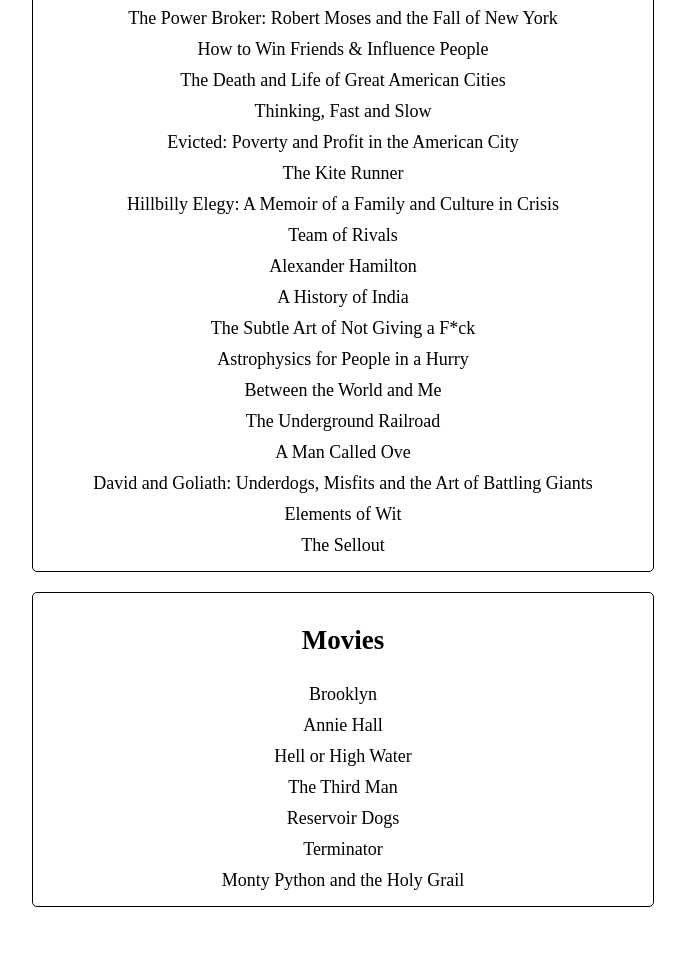
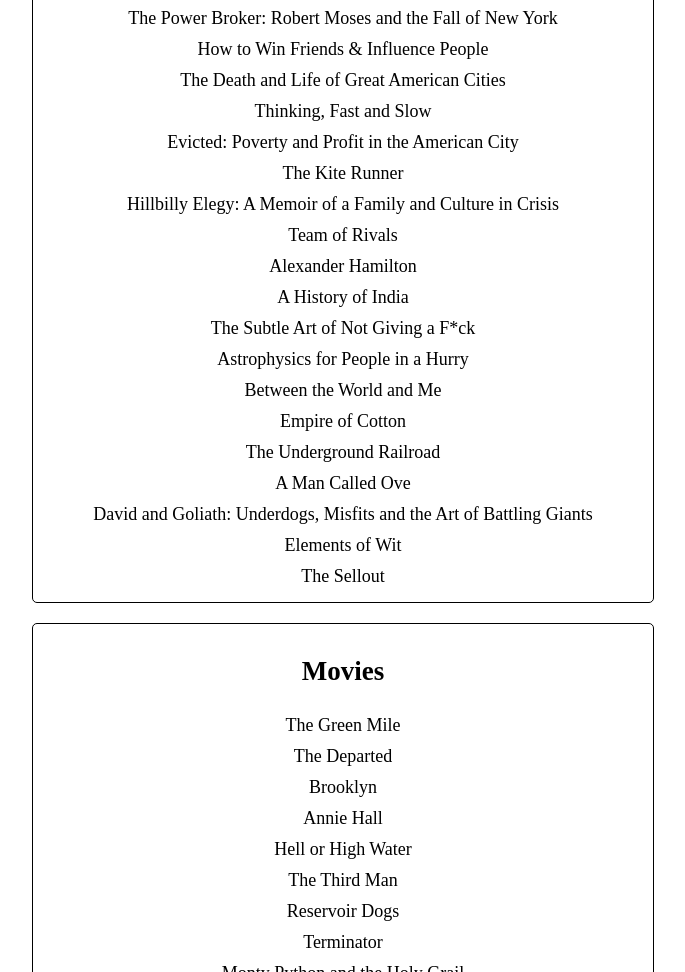
Before and after one commit to oellio01/oellio01.github.io, a plain HTML site: page rankings.html in a window 1280 px wide. Shown: the part 257-1229 px from the top of the page, without its empty margins (297-982 px from the left). Before the commit the page ends 1184 px from the top, so only its background shows below. Drawn offline with Linux system fonts and the light colour scheme; a web font is replaced by a local one.

Commit message:
green mile, departed, cotton

```diff
--- a/rankings.html
+++ b/rankings.html
@@ -36,6 +36,7 @@
         <a style="cursor:pointer" onclick="window.open('https://www.amazon.com/Subtle-Art-Not-Giving-Counterintuitive/dp/B01I29Y344/ref=sr_1_1?s=books&ie=UTF8&qid=1503511448&sr=1-1&keywords=the+subtle+art+of+not+giving+a+f---+mark+manson')">The Subtle Art of Not Giving a F*ck</a>
         <a style="cursor:pointer" onclick="window.open('https://www.amazon.com/Astrophysics-People-Hurry/dp/B06XB2PX7G/ref=sr_1_1?s=books&ie=UTF8&qid=1503511502&sr=1-1&keywords=astrophysics+for+people+in+a+hurry')">Astrophysics for People in a Hurry</a>
         <a style="cursor:pointer" onclick="window.open('https://www.amazon.com/Between-World-Me-Ta-Nehisi-Coates/dp/0451482212')">Between the World and Me</a>
+        <a style="cursor:pointer" onclick="window.open('https://www.amazon.com/Empire-Cotton-History-Sven-Beckert/dp/0375713964')">Empire of Cotton</a>
         <a style="cursor:pointer" onclick="window.open('https://www.amazon.com/Underground-Railroad-Novel-Colson-Whitehead/dp/1524736309')">The Underground Railroad</a>
         <a style="cursor:pointer" onclick="window.open('https://www.amazon.com/Man-Called-Ove-Novel/dp/1476738025')">A Man Called Ove</a>
         <a style="cursor:pointer" onclick="window.open('https://www.amazon.com/David-Goliath-Underdogs-Misfits-Battling/dp/0316204374')">David and Goliath: Underdogs, Misfits and the Art of Battling Giants</a>
@@ -44,6 +45,8 @@
     </div>
     <div class="ranking">
         <h2>Movies</h2>
+        <a style="cursor:pointer" onclick= "window.open('http://www.imdb.com/title/tt0120689/')">The Green Mile</a>
+        <a style="cursor:pointer" onclick= "window.open('http://www.imdb.com/title/tt0407887/?ref_=fn_al_tt_1')">The Departed</a>
         <a style="cursor:pointer" onclick="window.open('http://www.imdb.com/title/tt2381111/')">Brooklyn</a>
         <a style="cursor:pointer" onclick="window.open('http://www.imdb.com/title/tt0075686/?ref_=nv_sr_1')">Annie Hall</a>
         <a style="cursor:pointer" onclick="window.open('http://www.imdb.com/title/tt2582782/?ref_=nv_sr_1')">Hell or High Water</a>
```
